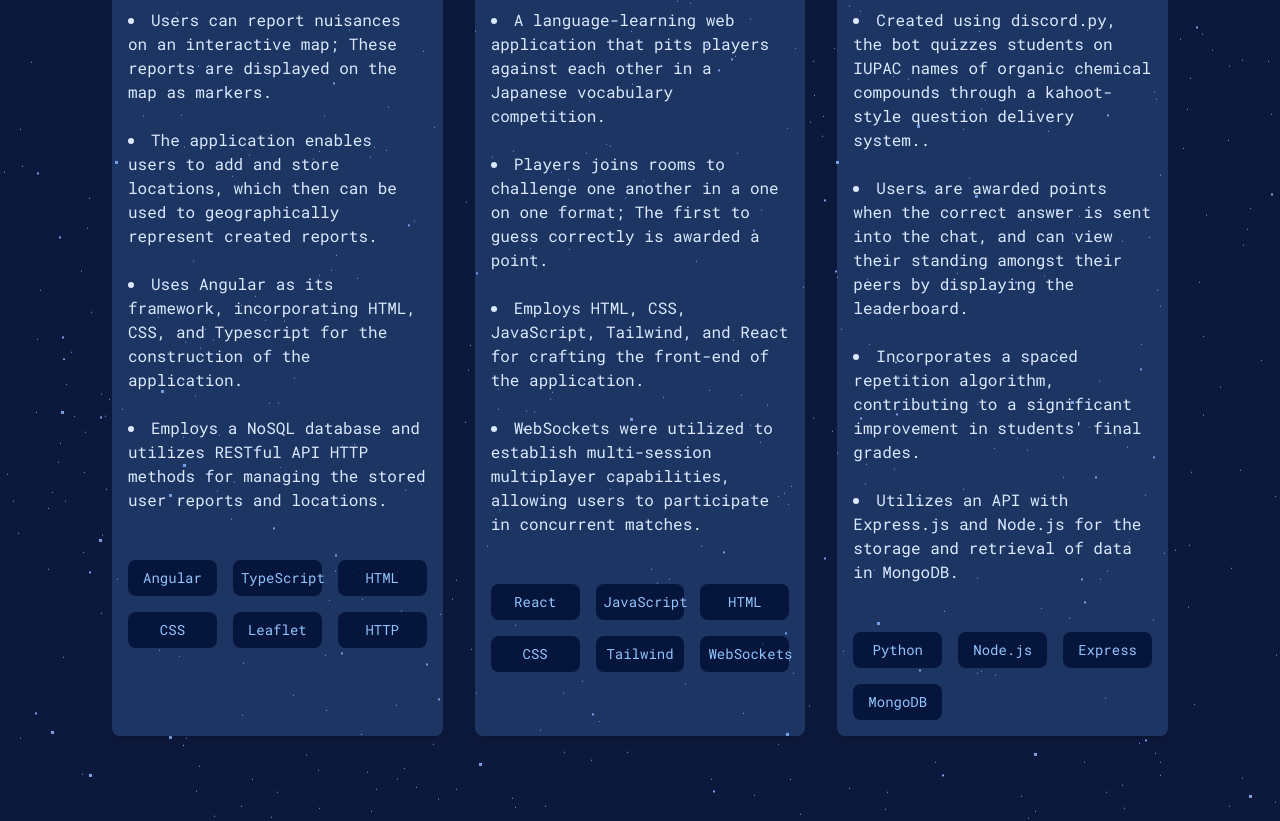
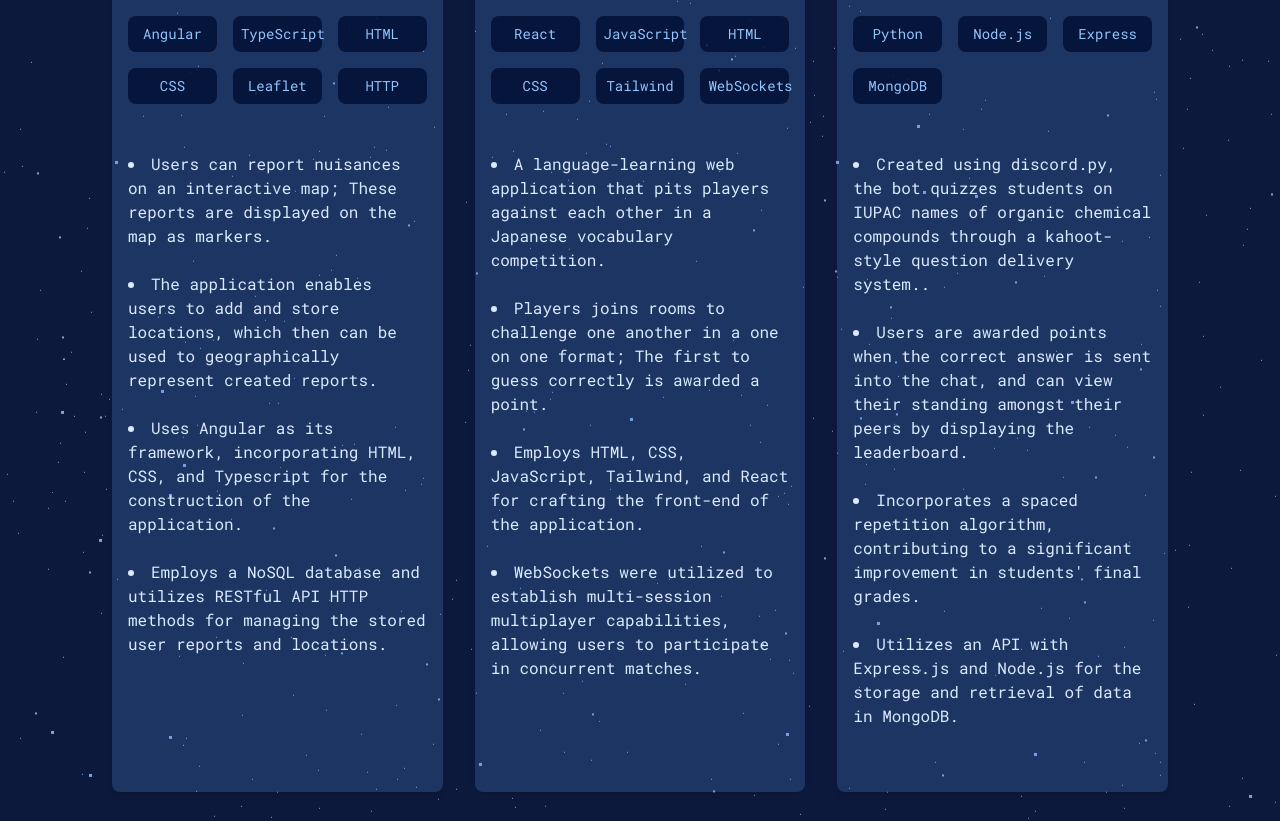
Before and after one commit to vinn03/personal-portfolio, a React (Vite) app in the folder portfolio/: page / in a window 1280 px wide. Shown: the part 2060-2881 px from the top of the page. Built offline with nearby package versions, Linux system fonts and the light colour scheme.

Commit message:
added inverted cursor, moved project skills

```diff
--- a/portfolio/package.json
+++ b/portfolio/package.json
@@ -16,6 +16,7 @@
     "autoprefixer": "^10.4.17",
     "postcss": "^8.4.33",
     "react": "^18.2.0",
+    "react-animated-cursor": "^2.11.2",
     "react-dom": "^18.2.0",
     "react-scroll": "^1.9.0",
     "swiper": "^11.0.5"
--- a/portfolio/src/components/App.tsx
+++ b/portfolio/src/components/App.tsx
@@ -6,6 +6,8 @@
 import Projects from "./projects";
 import Contact from "./contact";
 import { Link, Element } from 'react-scroll';
+import AnimatedCursor from "react-animated-cursor"
+
 
 function App() : JSX.Element {
 
@@ -17,6 +19,21 @@
 
   return (
     <>
+    <AnimatedCursor
+      innerSize={8}
+      outerSize={60}
+      innerScale={1}
+      outerScale={1.7}
+      outerAlpha={1}
+      trailingSpeed={16}
+      innerStyle={{
+        backgroundColor: '#000000'
+      }}
+      outerStyle={{
+        backgroundColor: 'var(--cursor-color)',
+        mixBlendMode: 'exclusion'
+      }}
+    />
       <div id="bg-animation" style={{ zIndex: -1 }}>
         <div id="stars"></div>
         <div id="stars2"></div>
--- a/portfolio/src/components/projects.tsx
+++ b/portfolio/src/components/projects.tsx
@@ -16,7 +16,7 @@
         <div className="mt-40 mb-40 m-5 md:ml-28 md:mr-28 font-mono text-blue-300">
             <h2 className="text-2xl md:text-4xl pt-8 pb-6 md:pb-12 font-sans text-blue-100 text-center font-bold">Projects</h2>
             <div className="grid grid-cols-1 md:grid-cols-3 gap-8">
-                <div className="bg-blue-400 bg-opacity-20 p-4 rounded-lg shadow-md">
+                <div className="bg-blue-400 bg-opacity-20 p-4 rounded-lg shadow-md relative">
                     <h1 className="text-xl font-bold font-mono text-blue-100 mb-2">Nuisance Report Tracker</h1>
                     <span className="text-sm font-mono mb-8 text-blue-300 flex justify-between">
                         <h3 className="opacity-70 inline">SFU - Client-side Development </h3>
@@ -38,17 +38,7 @@
                             <img className="rounded-3xl" src={nrt_example} alt="demo" />
                         </SwiperSlide>
                     </Swiper>
-                    <div className="flex flex-col justify-between">
-                        <ul className="text-blue-100 mt-4 mb-12 list-disc list-inside">
-                            <li>Users can report nuisances on an interactive map; These reports are displayed on the map as markers.</li>
-                            <br></br>
-                            <li>The application enables users to add and store locations, which then can be used to geographically represent created reports.</li>
-                            <br></br>
-                            <li>Uses Angular as its framework, incorporating HTML, CSS, and Typescript for the construction of the application.</li>
-                            <br></br>
-                            <li>Employs a NoSQL database and utilizes RESTful API HTTP methods for managing the stored user reports and locations.</li>
-                        </ul>
-                        <div className="grid grid-cols-3 gap-4">
+                    <div className="grid grid-cols-3 gap-4 mt-6">
                         <div className="rounded-lg text-center p-2 text-xs md:text-sm" style={{ backgroundColor: 'rgba(0, 13, 50, 0.8)' }}>
                             Angular
                         </div>
@@ -68,9 +58,17 @@
                             HTTP
                         </div>
                     </div>
+                    <ul className="text-blue-100 mt-12 mb-12 list-disc list-inside">
+                        <li>Users can report nuisances on an interactive map; These reports are displayed on the map as markers.</li>
+                        <br></br>
+                        <li>The application enables users to add and store locations, which then can be used to geographically represent created reports.</li>
+                        <br></br>
+                        <li>Uses Angular as its framework, incorporating HTML, CSS, and Typescript for the construction of the application.</li>
+                        <br></br>
+                        <li>Employs a NoSQL database and utilizes RESTful API HTTP methods for managing the stored user reports and locations.</li>
+                    </ul>
                 </div>
-                </div>
-                <div className="bg-blue-400 bg-opacity-20 p-4 rounded-lg shadow-md">
+                <div className="bg-blue-400 bg-opacity-20 p-4 rounded-lg shadow-md relative">
                     <h1 className="text-xl font-bold font-mono text-blue-100 mb-2">JapanGo</h1>
                     <span className="text-sm font-mono mb-8 text-blue-300 flex justify-between">
                         <h3 className="opacity-70 inline">StormHacks 2023</h3>
@@ -88,17 +86,7 @@
                             <img className="rounded-3xl" src={jgdev} alt="demo" />
                         </SwiperSlide>
                     </Swiper>
-                    <div className="flex flex-col justify-between">
-                        <ul className="text-blue-100 mt-4 mb-12 list-disc list-inside">
-                            <li>A language-learning web application that pits players against each other in a Japanese vocabulary competition.</li>
-                            <br></br>
-                            <li>Players joins rooms to challenge one another in a one on one format; The first to guess correctly is awarded a point.</li>
-                            <br></br>
-                            <li>Employs HTML, CSS, JavaScript, Tailwind, and React for crafting the front-end of the application. </li>
-                            <br></br>
-                            <li>WebSockets were utilized to establish multi-session multiplayer capabilities, allowing users to participate in concurrent matches.</li>
-                        </ul>
-                        <div className="grid grid-cols-3 gap-4">
+                    <div className="grid grid-cols-3 gap-4 mt-6">
                         <div className="rounded-lg text-center p-2 text-xs md:text-sm" style={{ backgroundColor: 'rgba(0, 13, 50, 0.8)' }}>
                             React
                         </div>
@@ -118,9 +106,17 @@
                             WebSockets
                         </div>
                     </div>
+                    <ul className="text-blue-100 mt-12 mb-12 list-disc list-inside">
+                        <li>A language-learning web application that pits players against each other in a Japanese vocabulary competition.</li>
+                        <br></br>
+                        <li>Players joins rooms to challenge one another in a one on one format; The first to guess correctly is awarded a point.</li>
+                        <br></br>
+                        <li>Employs HTML, CSS, JavaScript, Tailwind, and React for crafting the front-end of the application. </li>
+                        <br></br>
+                        <li>WebSockets were utilized to establish multi-session multiplayer capabilities, allowing users to participate in concurrent matches.</li>
+                    </ul>
                 </div>
-                </div>
-                <div className="bg-blue-400 bg-opacity-20 p-4 rounded-lg shadow-md">
+                <div className="bg-blue-400 bg-opacity-20 p-4 rounded-lg shadow-md relative">
                     <h1 className="text-xl font-bold font-mono text-blue-100 mb-2">IUPAC Discord Quiz Bot</h1>
                     <span className="text-sm font-mono mb-8 text-blue-300 flex justify-between">
                         <h3 className="opacity-70 inline">HackToSchool 2022</h3>
@@ -144,17 +140,7 @@
                             <img className="rounded-3xl" src={iupacdb} alt="demo" />
                         </SwiperSlide>
                     </Swiper>
-                    <div className="flex flex-col justify-between">
-                        <ul className="text-blue-100 mt-4 mb-12 list-disc list-inside">
-                            <li>Created using discord.py, the bot quizzes students on IUPAC names of organic chemical compounds through a kahoot-style question delivery system..</li>
-                            <br></br>
-                            <li>Users are awarded points when the correct answer is sent into the chat, and can view their standing amongst their peers by displaying the leaderboard.</li>
-                            <br></br>
-                            <li>Incorporates a spaced repetition algorithm, contributing to a significant improvement in students' final grades.</li>
-                            <br></br>
-                            <li>Utilizes an API with Express.js and Node.js for the storage and retrieval of data in MongoDB.</li>
-                        </ul>
-                        <div className="grid grid-cols-3 gap-4">
+                    <div className="grid grid-cols-3 gap-4 mt-6">
                         <div className="rounded-lg text-center p-2 text-xs md:text-sm" style={{ backgroundColor: 'rgba(0, 13, 50, 0.8)' }}>
                             Python
                         </div>
@@ -168,8 +154,15 @@
                             MongoDB
                         </div>
                     </div>
-                    </div>
-
+                    <ul className="text-blue-100 mt-12 mb-12 list-disc list-inside">
+                        <li>Created using discord.py, the bot quizzes students on IUPAC names of organic chemical compounds through a kahoot-style question delivery system..</li>
+                        <br></br>
+                        <li>Users are awarded points when the correct answer is sent into the chat, and can view their standing amongst their peers by displaying the leaderboard.</li>
+                        <br></br>
+                        <li>Incorporates a spaced repetition algorithm, contributing to a significant improvement in students' final grades.</li>
+                        <br></br>
+                        <li>Utilizes an API with Express.js and Node.js for the storage and retrieval of data in MongoDB.</li>
+                    </ul>
                 </div>
             </div>
         </div>
```
Also changed, not shown: portfolio/src/index.css, 1 other file (tests, documents, lock files or other folders). Lines whose indentation alone changed are shown as unchanged.
